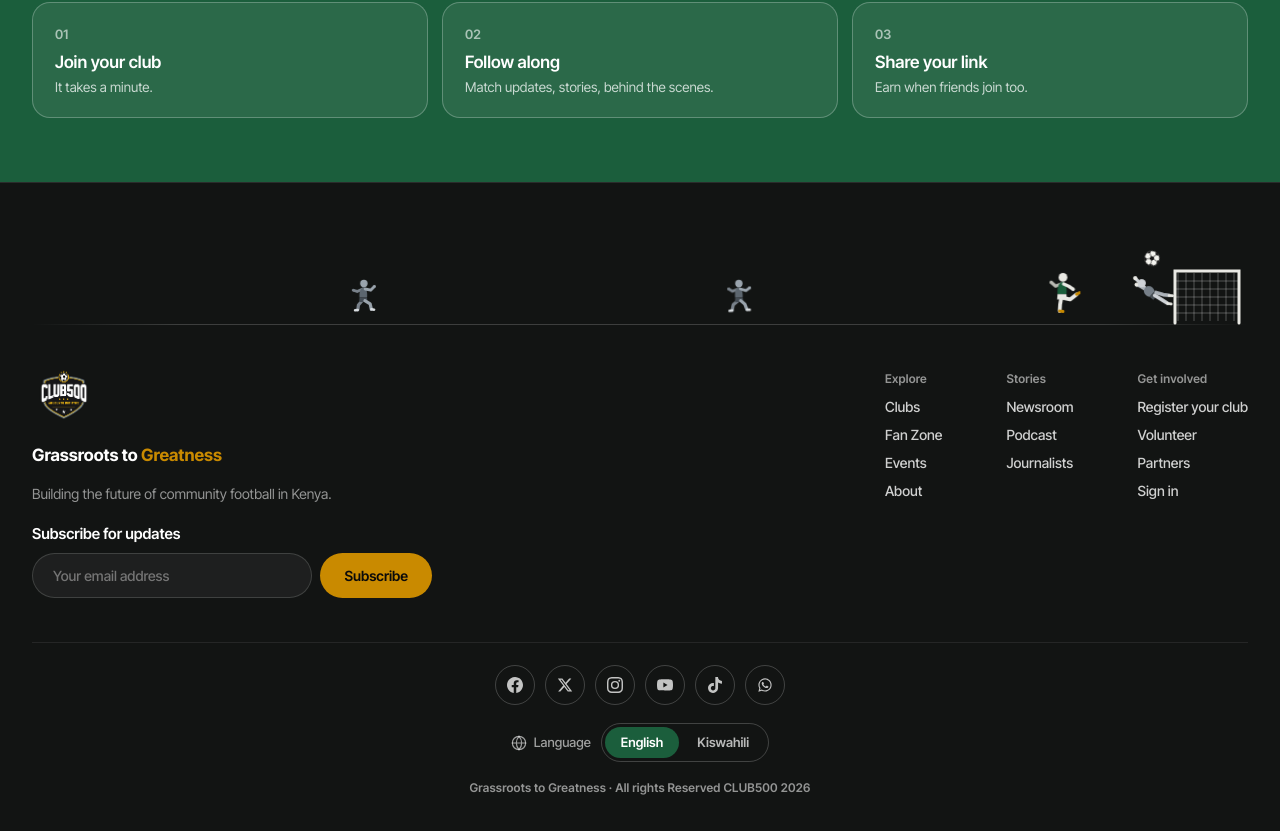
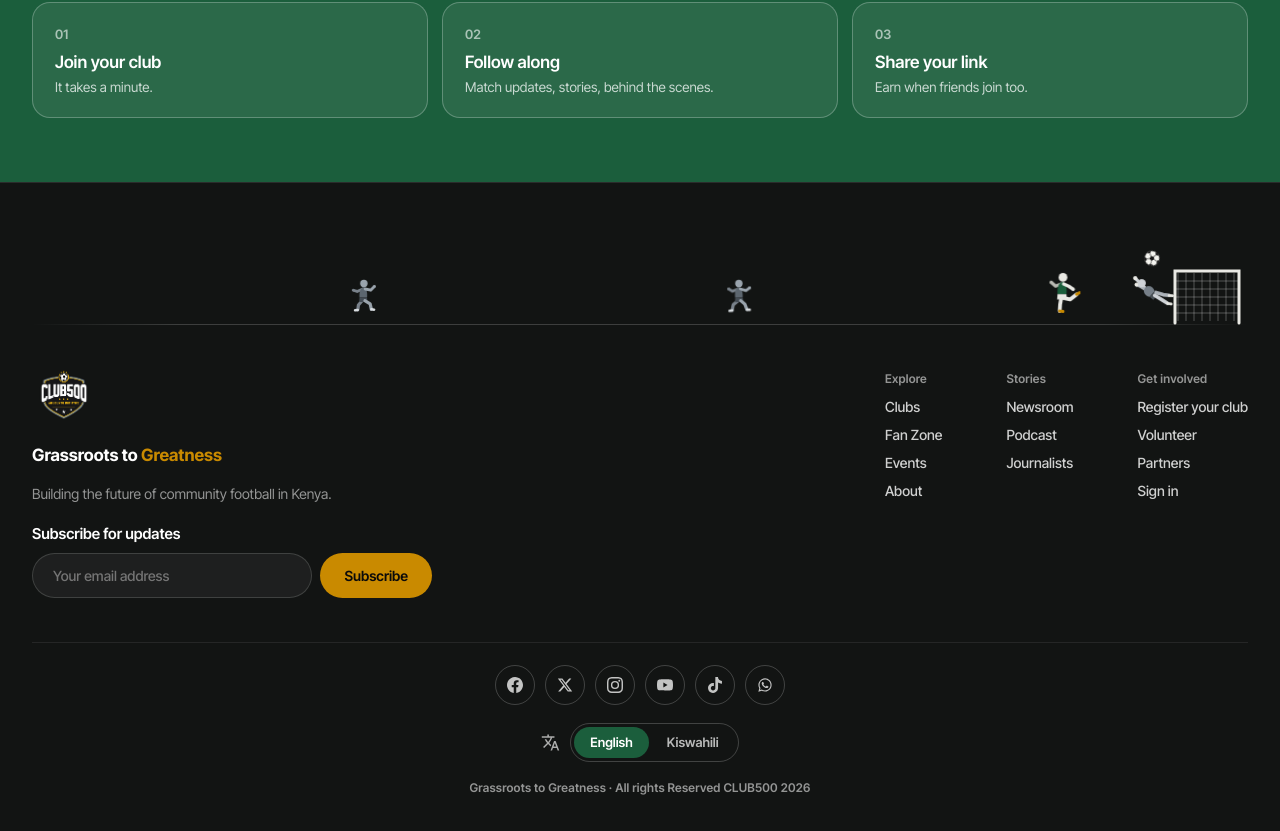
Before and after one commit to Club-500/Club-500-website, a Next.js app: page / in a window 1280 px wide. Shown: the part 2049-2880 px from the top of the page. Built offline with nearby package versions, Linux system fonts and the light colour scheme.

Commit message:
Footer language switch uses a translate icon, no text label

```diff
--- a/components/LanguageSwitch.tsx
+++ b/components/LanguageSwitch.tsx
@@ -18,12 +18,14 @@ export default function LanguageSwitch() {
 
   return (
     <div style={{ display: "flex", alignItems: "center", gap: 10, flexWrap: "wrap", justifyContent: "center" }}>
-      <span style={{ display: "inline-flex", alignItems: "center", gap: 7, font: '500 13px/1 var(--font-inter-tight), sans-serif', color: "rgba(255,255,255,0.6)" }}>
-        <svg width="16" height="16" viewBox="0 0 24 24" fill="none" stroke="currentColor" strokeWidth="1.8" strokeLinecap="round">
-          <circle cx="12" cy="12" r="10" />
-          <path d="M2 12h20M12 2c2.5 2.6 4 6.1 4 10s-1.5 7.4-4 10c-2.5-2.6-4-6.1-4-10s1.5-7.4 4-10z" />
+      <span
+        aria-label={t("footer.language")}
+        title={t("footer.language")}
+        style={{ display: "inline-flex", alignItems: "center", color: "rgba(255,255,255,0.65)" }}
+      >
+        <svg width="19" height="19" viewBox="0 0 24 24" fill="currentColor">
+          <path d="M12.87 15.07l-2.54-2.51.03-.03A17.52 17.52 0 0 0 14.07 6H17V4h-7V2H8v2H1v2h11.17C11.5 7.92 10.44 9.75 9 11.35 8.07 10.32 7.3 9.19 6.69 8h-2c.73 1.63 1.73 3.17 2.98 4.56l-5.09 5.02L4 19l5-5 3.11 3.11.76-2.04zM18.5 10h-2L12 22h2l1.12-3h4.75L21 22h2l-4.5-12zm-2.62 7l1.62-4.33L19.12 17h-3.24z" />
         </svg>
-        {t("footer.language")}
       </span>
       <div
         style={{
```
